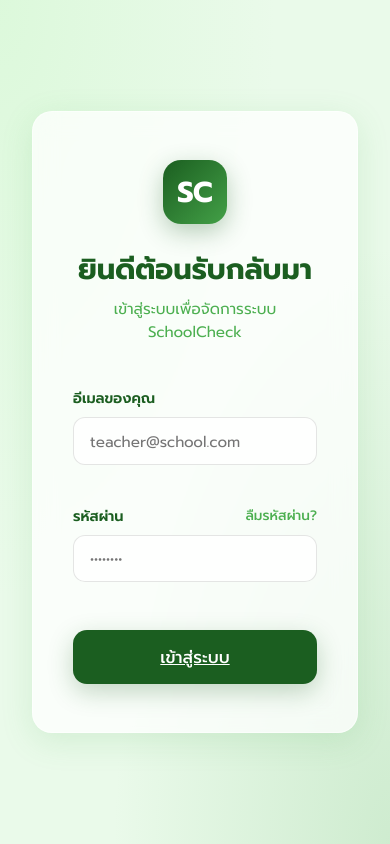
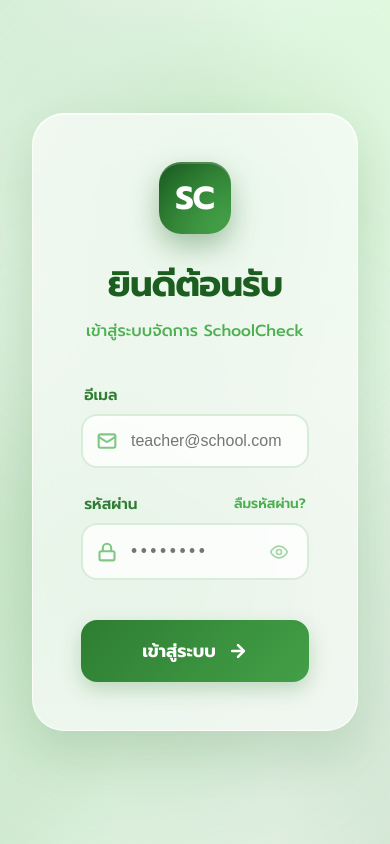
Before and after one commit to sanguannama-sketch/SchoolCheck, a Next.js app: page /login in a window 390 px wide. Built offline with nearby package versions, Linux system fonts and the light colour scheme.

Commit message:
feat: create login page with responsive design and interactive form elements

```diff
--- a/src/app/login/page.tsx
+++ b/src/app/login/page.tsx
@@ -1,38 +1,157 @@
+"use client";
+
+import { useState } from 'react';
 import Link from 'next/link';
 
 export default function LoginPage() {
+  const [showPassword, setShowPassword] = useState(false);
+  const [isHovered, setIsHovered] = useState(false);
+
   return (
-    <div style={{ display: 'flex', alignItems: 'center', justifyContent: 'center', minHeight: '100vh', padding: '2rem' }}>
-      <div className="glass" style={{ padding: '3rem 2.5rem', width: '100%', maxWidth: '440px', display: 'flex', flexDirection: 'column', gap: '1.5rem', animation: 'fadeUp 0.6s ease-out backwards' }}>
+    <div style={{
+      display: 'flex', alignItems: 'center', justifyContent: 'center', minHeight: '100vh', padding: '2rem',
+      backgroundColor: '#f4fbf4',
+      backgroundImage: `
+        radial-gradient(at 0% 0%, rgba(129, 199, 132, 0.25) 0px, transparent 50%),
+        radial-gradient(at 100% 0%, rgba(200, 247, 197, 0.4) 0px, transparent 50%),
+        radial-gradient(at 100% 100%, rgba(46, 125, 50, 0.15) 0px, transparent 50%),
+        radial-gradient(at 0% 100%, rgba(76, 175, 80, 0.2) 0px, transparent 50%)
+      `,
+      position: 'relative',
+      overflow: 'hidden'
+    }}>
 
-        <div style={{ textAlign: 'center', marginBottom: '1.25rem' }}>
-          <div style={{ display: 'inline-flex', alignItems: 'center', justifyContent: 'center', width: '64px', height: '64px', borderRadius: '18px', background: 'linear-gradient(135deg, #1b5e20, #43a047)', color: 'white', fontSize: '1.8rem', fontWeight: 700, boxShadow: '0 8px 24px rgba(27, 94, 32, 0.3)', marginBottom: '1.5rem' }}>
+      {/* Decorative Blur Orbs */}
+      <div style={{ position: 'absolute', top: '10%', left: '15%', width: '300px', height: '300px', background: 'rgba(129, 199, 132, 0.4)', filter: 'blur(80px)', borderRadius: '50%', zIndex: 0, animation: 'float 8s ease-in-out infinite' }}></div>
+      <div style={{ position: 'absolute', bottom: '10%', right: '15%', width: '350px', height: '350px', background: 'rgba(67, 160, 71, 0.3)', filter: 'blur(100px)', borderRadius: '50%', zIndex: 0, animation: 'float 10s ease-in-out infinite reverse' }}></div>
+
+      <div style={{
+        position: 'relative', zIndex: 10,
+        background: 'rgba(255, 255, 255, 0.65)',
+        backdropFilter: 'blur(20px)',
+        WebkitBackdropFilter: 'blur(20px)',
+        border: '1px solid rgba(255, 255, 255, 0.8)',
+        borderRadius: '32px',
+        padding: '3rem',
+        width: '100%',
+        maxWidth: '460px',
+        boxShadow: '0 24px 48px rgba(27, 94, 32, 0.12), inset 0 1px 0 rgba(255,255,255,1)',
+        animation: 'fadeUp 0.8s cubic-bezier(0.16, 1, 0.3, 1) backwards',
+      }}>
+
+        <div style={{ textAlign: 'center', marginBottom: '2.5rem' }}>
+          <div style={{
+            display: 'inline-flex', alignItems: 'center', justifyContent: 'center',
+            width: '72px', height: '72px', borderRadius: '22px',
+            background: 'linear-gradient(135deg, #1b5e20, #4caf50)',
+            color: 'white', fontSize: '2rem', fontWeight: 800,
+            boxShadow: '0 12px 28px rgba(27, 94, 32, 0.35), inset 0 2px 0 rgba(255,255,255,0.2)',
+            marginBottom: '1.5rem',
+            position: 'relative'
+          }}>
             SC
+            <div style={{ position: 'absolute', inset: 0, borderRadius: 'inherit', boxShadow: 'inset 0 0 20px rgba(0,0,0,0.1)' }}></div>
           </div>
-          <h1 style={{ fontSize: '1.8rem', fontWeight: 700, color: 'var(--text-main)', marginBottom: '0.4rem' }}>ยินดีต้อนรับกลับมา</h1>
-          <p style={{ color: 'var(--text-muted)', fontSize: '0.95rem' }}>เข้าสู่ระบบเพื่อจัดการระบบ SchoolCheck</p>
+          <h1 style={{ fontSize: '2.2rem', fontWeight: 800, color: '#1b5e20', letterSpacing: '-0.02em', marginBottom: '0.5rem' }}>
+            ยินดีต้อนรับ
+          </h1>
+          <p style={{ color: '#4caf50', fontSize: '1rem', fontWeight: 500 }}>
+            เข้าสู่ระบบจัดการ SchoolCheck
+          </p>
         </div>
 
-        <div className="form-group" style={{ marginBottom: '1rem' }}>
-          <label className="form-label" style={{ fontSize: '0.9rem', marginBottom: '0.5rem' }}>อีเมลของคุณ</label>
-          <input type="email" className="form-input" placeholder="teacher@school.com" />
-        </div>
+        <form style={{ display: 'flex', flexDirection: 'column', gap: '1.5rem' }} onSubmit={(e) => e.preventDefault()}>
 
-        <div className="form-group" style={{ marginBottom: '1.5rem' }}>
-          <div style={{ display: 'flex', justifyContent: 'space-between', alignItems: 'center', marginBottom: '0.5rem' }}>
-            <label className="form-label" style={{ marginBottom: 0, fontSize: '0.9rem' }}>รหัสผ่าน</label>
-            <Link href="#" style={{ fontSize: '0.85rem', color: 'var(--text-muted)', textDecoration: 'none', fontWeight: 500 }}>ลืมรหัสผ่าน?</Link>
+          <div style={{ display: 'flex', flexDirection: 'column', gap: '0.5rem' }}>
+            <label style={{ fontSize: '0.95rem', fontWeight: 600, color: '#2e7d32', paddingLeft: '0.2rem' }}>อีเมล</label>
+            <div style={{ position: 'relative' }}>
+              <div style={{ position: 'absolute', left: '16px', top: '50%', transform: 'translateY(-50%)', color: '#81c784', pointerEvents: 'none', display: 'flex' }}>
+                <svg width="20" height="20" viewBox="0 0 24 24" fill="none" stroke="currentColor" strokeWidth="2.5" strokeLinecap="round" strokeLinejoin="round"><rect x="2" y="4" width="20" height="16" rx="2"></rect><path d="m22 7-8.97 5.7a1.94 1.94 0 0 1-2.06 0L2 7"></path></svg>
+              </div>
+              <input
+                type="email"
+                placeholder="teacher@school.com"
+                style={{
+                  width: '100%', padding: '1rem 1rem 1rem 3rem',
+                  background: 'rgba(255,255,255,0.8)', border: '2px solid rgba(129, 199, 132, 0.3)',
+                  borderRadius: '16px', fontSize: '1rem', color: '#1b5e20', fontWeight: 500,
+                  transition: 'all 0.3s ease', outline: 'none'
+                }}
+                onFocus={(e) => { e.target.style.background = '#fff'; e.target.style.borderColor = '#4caf50'; e.target.style.boxShadow = '0 0 0 4px rgba(76, 175, 80, 0.1)'; }}
+                onBlur={(e) => { e.target.style.background = 'rgba(255,255,255,0.8)'; e.target.style.borderColor = 'rgba(129, 199, 132, 0.3)'; e.target.style.boxShadow = 'none'; }}
+              />
+            </div>
           </div>
-          <input type="password" className="form-input" placeholder="••••••••" />
-        </div>
 
-        <Link href="/" className="btn-primary" style={{ width: '100%', justifyContent: 'center', padding: '0.9rem', fontSize: '1.05rem', borderRadius: '14px', boxShadow: '0 8px 24px rgba(27, 94, 32, 0.25)' }}>
-          เข้าสู่ระบบ
-        </Link>
+          <div style={{ display: 'flex', flexDirection: 'column', gap: '0.5rem' }}>
+            <div style={{ display: 'flex', justifyContent: 'space-between', alignItems: 'center', paddingLeft: '0.2rem', paddingRight: '0.2rem' }}>
+              <label style={{ fontSize: '0.95rem', fontWeight: 600, color: '#2e7d32' }}>รหัสผ่าน</label>
+              <Link href="#" style={{ fontSize: '0.85rem', color: '#4caf50', textDecoration: 'none', fontWeight: 600, transition: 'color 0.2s' }} onMouseOver={e => e.currentTarget.style.color = '#1b5e20'} onMouseOut={e => e.currentTarget.style.color = '#4caf50'}>
+                ลืมรหัสผ่าน?
+              </Link>
+            </div>
+            <div style={{ position: 'relative' }}>
+              <div style={{ position: 'absolute', left: '16px', top: '50%', transform: 'translateY(-50%)', color: '#81c784', pointerEvents: 'none', display: 'flex' }}>
+                <svg width="20" height="20" viewBox="0 0 24 24" fill="none" stroke="currentColor" strokeWidth="2.5" strokeLinecap="round" strokeLinejoin="round"><rect x="3" y="11" width="18" height="11" rx="2" ry="2"></rect><path d="M7 11V7a5 5 0 0 1 10 0v4"></path></svg>
+              </div>
+              <input
+                type={showPassword ? 'text' : 'password'}
+                placeholder="••••••••"
+                style={{
+                  width: '100%', padding: '1rem 3rem',
+                  background: 'rgba(255,255,255,0.8)', border: '2px solid rgba(129, 199, 132, 0.3)',
+                  borderRadius: '16px', fontSize: '1.1rem', color: '#1b5e20', fontWeight: 500, letterSpacing: showPassword ? 'normal' : '0.2em',
+                  transition: 'all 0.3s ease', outline: 'none'
+                }}
+                onFocus={(e) => { e.target.style.background = '#fff'; e.target.style.borderColor = '#4caf50'; e.target.style.boxShadow = '0 0 0 4px rgba(76, 175, 80, 0.1)'; }}
+                onBlur={(e) => { e.target.style.background = 'rgba(255,255,255,0.8)'; e.target.style.borderColor = 'rgba(129, 199, 132, 0.3)'; e.target.style.boxShadow = 'none'; }}
+              />
+              <button
+                type="button"
+                onClick={() => setShowPassword(!showPassword)}
+                style={{
+                  position: 'absolute', right: '16px', top: '50%', transform: 'translateY(-50%)',
+                  background: 'none', border: 'none', color: showPassword ? '#4caf50' : '#a5d6a7', cursor: 'pointer', padding: '4px',
+                  display: 'flex', alignItems: 'center', justifyContent: 'center', transition: 'color 0.2s'
+                }}
+              >
+                {showPassword ? (
+                  <svg width="20" height="20" viewBox="0 0 24 24" fill="none" stroke="currentColor" strokeWidth="2" strokeLinecap="round" strokeLinejoin="round"><path d="M9.88 9.88a3 3 0 1 0 4.24 4.24"></path><path d="M10.73 5.08A10.43 10.43 0 0 1 12 5c7 0 10 7 10 7a13.16 13.16 0 0 1-1.67 2.68"></path><path d="M6.61 6.61A13.526 13.526 0 0 0 2 12s3 7 10 7a9.74 9.74 0 0 0 5.39-1.61"></path><line x1="2" y1="2" x2="22" y2="22"></line></svg>
+                ) : (
+                  <svg width="20" height="20" viewBox="0 0 24 24" fill="none" stroke="currentColor" strokeWidth="2" strokeLinecap="round" strokeLinejoin="round"><path d="M2 12s3-7 10-7 10 7 10 7-3 7-10 7-10-7-10-7Z"></path><circle cx="12" cy="12" r="3"></circle></svg>
+                )}
+              </button>
+            </div>
+          </div>
 
+          <Link
+            href="/"
+            onMouseEnter={() => setIsHovered(true)}
+            onMouseLeave={() => setIsHovered(false)}
+            style={{
+              width: '100%', display: 'flex', justifyContent: 'center', alignItems: 'center', gap: '0.75rem',
+              padding: '1.1rem', marginTop: '1rem',
+              background: 'linear-gradient(135deg, #2e7d32, #43a047)',
+              color: 'white', fontSize: '1.1rem', fontWeight: 700,
+              borderRadius: '16px', cursor: 'pointer', textDecoration: 'none',
+              boxShadow: isHovered ? '0 12px 28px rgba(46, 125, 50, 0.4)' : '0 8px 20px rgba(46, 125, 50, 0.25)',
+              transform: isHovered ? 'translateY(-2px)' : 'translateY(0)',
+              transition: 'all 0.3s cubic-bezier(0.25, 0.8, 0.25, 1)'
+            }}
+          >
+            เข้าสู่ระบบ
+            <svg width="20" height="20" viewBox="0 0 24 24" fill="none" stroke="currentColor" strokeWidth="3" strokeLinecap="round" strokeLinejoin="round" style={{ transform: isHovered ? 'translateX(4px)' : 'translateX(0)', transition: 'transform 0.3s ease' }}><line x1="5" y1="12" x2="19" y2="12"></line><polyline points="12 5 19 12 12 19"></polyline></svg>
+          </Link>
 
+        </form>
+      </div>
 
-      </div>
+      <style dangerouslySetInnerHTML={{__html: `
+        @keyframes float {
+          0%, 100% { transform: translateY(0) scale(1); }
+          50% { transform: translateY(-30px) scale(1.05); }
+        }
+      `}} />
     </div>
   );
 }
```
